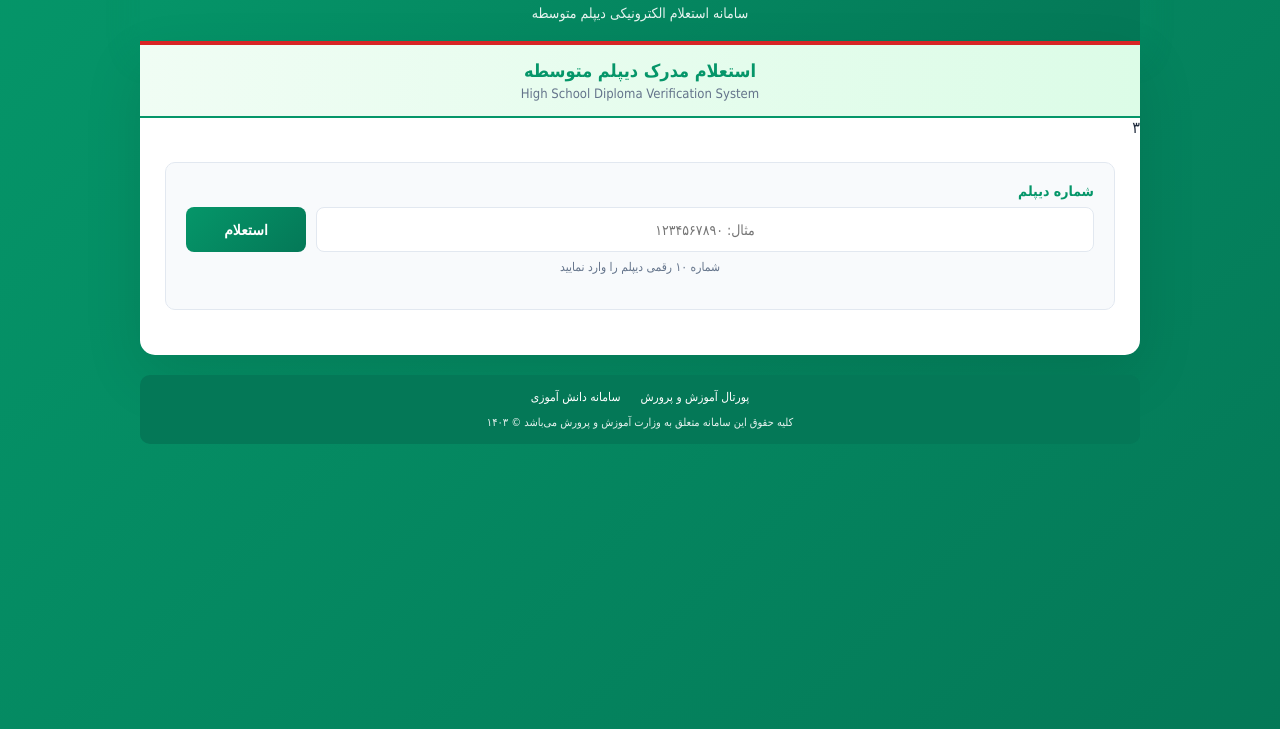
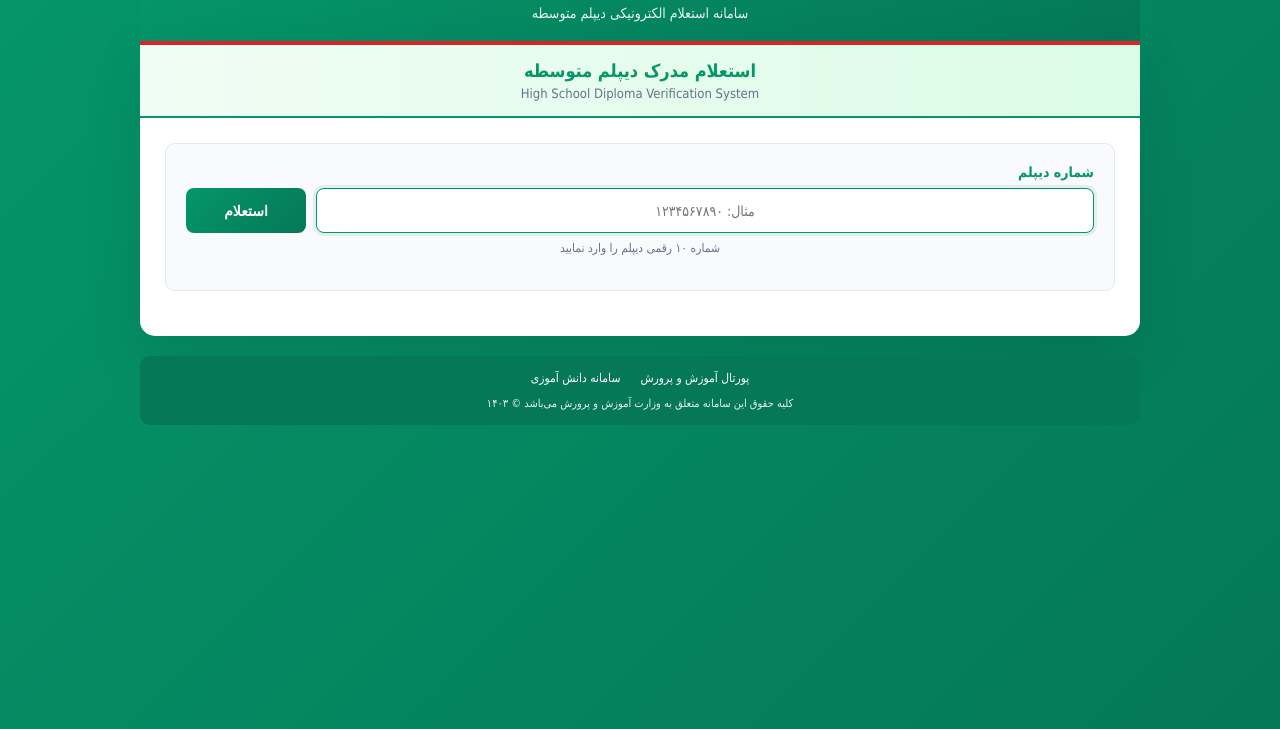
Before and after one commit to sajadTBSPortal/Snjesh, a plain HTML site: page index.html in a window 1280 px wide. Shown: the part 71-800 px from the top of the page. Drawn offline with Linux system fonts and the light colour scheme.

Commit message:
Update index.html

```diff
--- a/index.html
+++ b/index.html
@@ -356,7 +356,7 @@
                 <h2>استعلام مدرک دیپلم متوسطه</h2>
                 <p>High School Diploma Verification System</p>
             </div>
-۳
+
             <!-- بخش محتوا -->
             <div class="content-section">
                 <!-- بخش ورود کد -->
@@ -472,28 +472,28 @@
     <script>
         // پایگاه داده دیپلم‌های متوسطه
         const diplomaDatabase = {
-            "1201847110": {
-                name: "علیرضا‌زارع طریقی",
-                nationalId: "۳۸۶۱۷۵۷۳۰۳",
-                diplomaNumber: "۴۰۴۰۱۲۳۲۵۴۱",
-                field: "ادبیات و علوم‌انسانی",
-                average: "۱۷.۶۳",
-                issueDate: "۱۴۰۴/۰۸/۲۶",
-                school: " منطقه ۱۰ تهران",
+            "1234567890": {
+                name: "عباس نقی زاده ",
+                nationalId: "۱۲۳۹۰۷۳۸۲۸",
+                diplomaNumber: "٤٦٥٣٢٥٤٨٧٤",
+                field: "حسابداری ",
+                average: "۱۶.۶۵",
+                issueDate: "۱۴۰۴/۰۷/۱۹",
+                school: "منطقه ۱۰ تهران",
                 status: "فارغ التحصیل",
-                finalStatus: "در انتظار تایید"
+                finalStatus: "  تایید شده  "
             },
             "2345678901": {
-                name: "عباس نقی زاده ",
-                nationalId: "۱۲۳۹۰۷۳۸۲۸",
-                diplomaNumber: "۴۰۴۶۵۳۲۵۴۸۷۴",
-                field: "حسابداری ",
-                average: "۱۶.۶۵",
-                issueDate: "۱۴۰۳/۰۷/۱۹",
-                school: " تهران ",
+                name: "محمد عالی‌زاده",
+                nationalId: "۱۳۶۰۹۳۰۲۳۱",
+                diplomaNumber: "۲۳۴۵۶۷۸۹۰۱",
+                field: "علوم تجربی",
+                average: "۱۸.۹۵",
+                issueDate: "۱۳۹۹/۰۶/۱۵",
+                school: "دبیرستان غیرانتفاعی فرهنگ - اصفهان",
                 status: "فارغ التحصیل",
-                finalStatus: "تایید شده "
-            }
+                finalStatus: "مدرک معتبر - قابل استعلام"
+            },
             "3456789012": {
                 name: "فاطمه محمدی",
                 nationalId: "۱۵۸۲۴۵۷۸۹۶",
```
